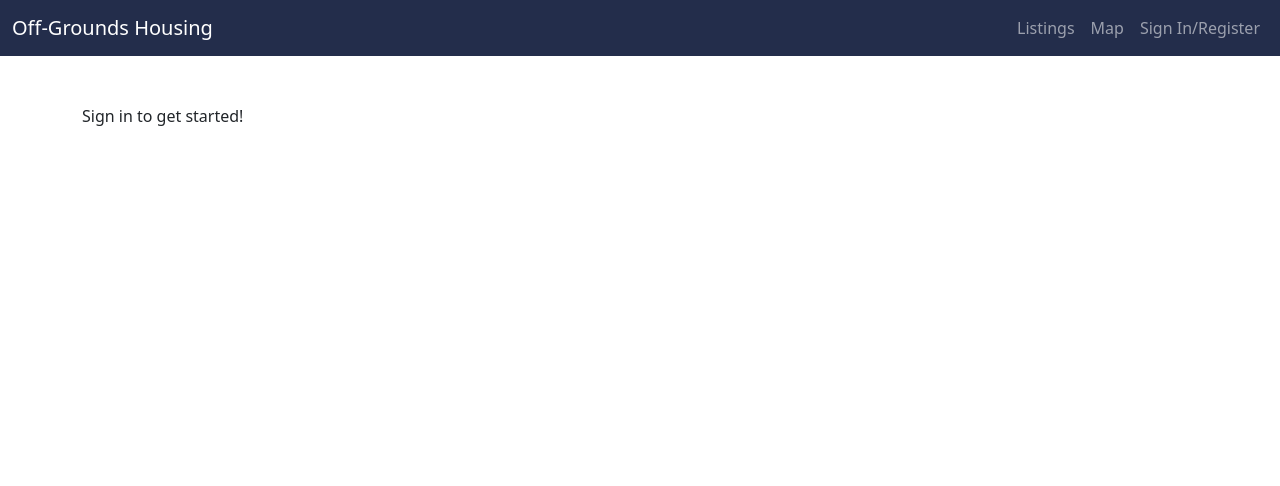
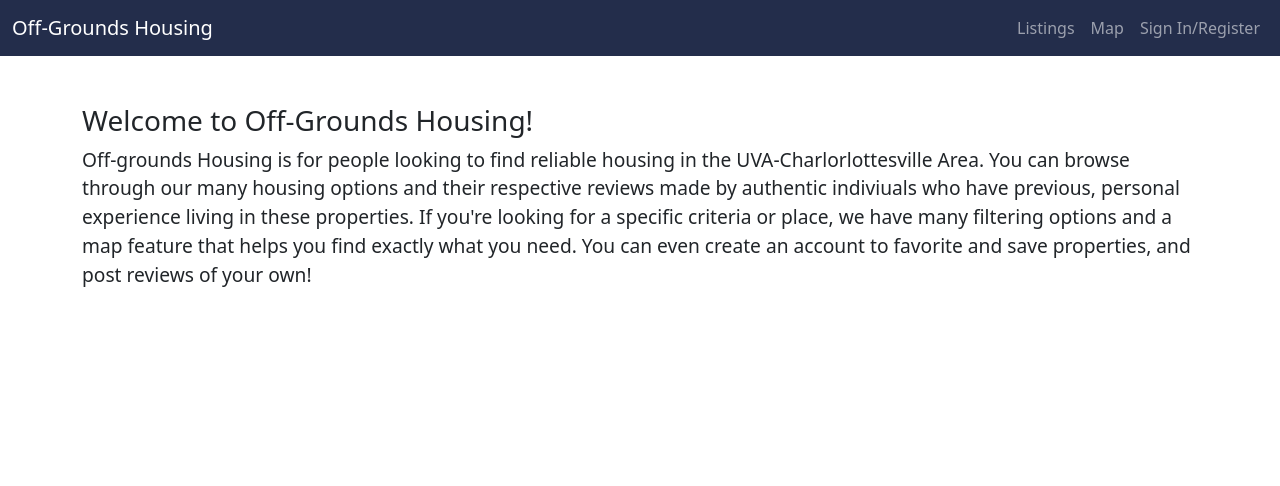
Before and after one commit to pragnya17/college-housing-offcampus, a Django app: page / in a window 1280 px wide. Shown: the top 486 px of the page. Run offline with Django 3.2, Linux system fonts and the light colour scheme; some libraries are stand-ins or nearby versions.

Commit message:
Add home page

```diff
--- a/templates/index.html
+++ b/templates/index.html
@@ -69,7 +69,9 @@
     </div>
     <!-- End of the dashboard stuff -->
       {% else %}
-      <p>Sign in to get started!</p>
+      <h3>Welcome to Off-Grounds Housing!</h3>
+      <!-- <h4>Sign in to get started!</h4> -->
+      <p style="font-size: 1.2em;">Off-grounds Housing is for people looking to find reliable housing in the UVA-Charlorlottesville Area. You can browse through our many housing options and their respective reviews made by authentic indiviuals who have previous, personal experience living in these properties. If you're looking for a specific criteria or place, we have many filtering options and a map feature that helps you find exactly what you need. You can even create an account to favorite and save properties, and post reviews of your own!</p>
       {% endif %}
     {% endblock %}
 </div>
```
